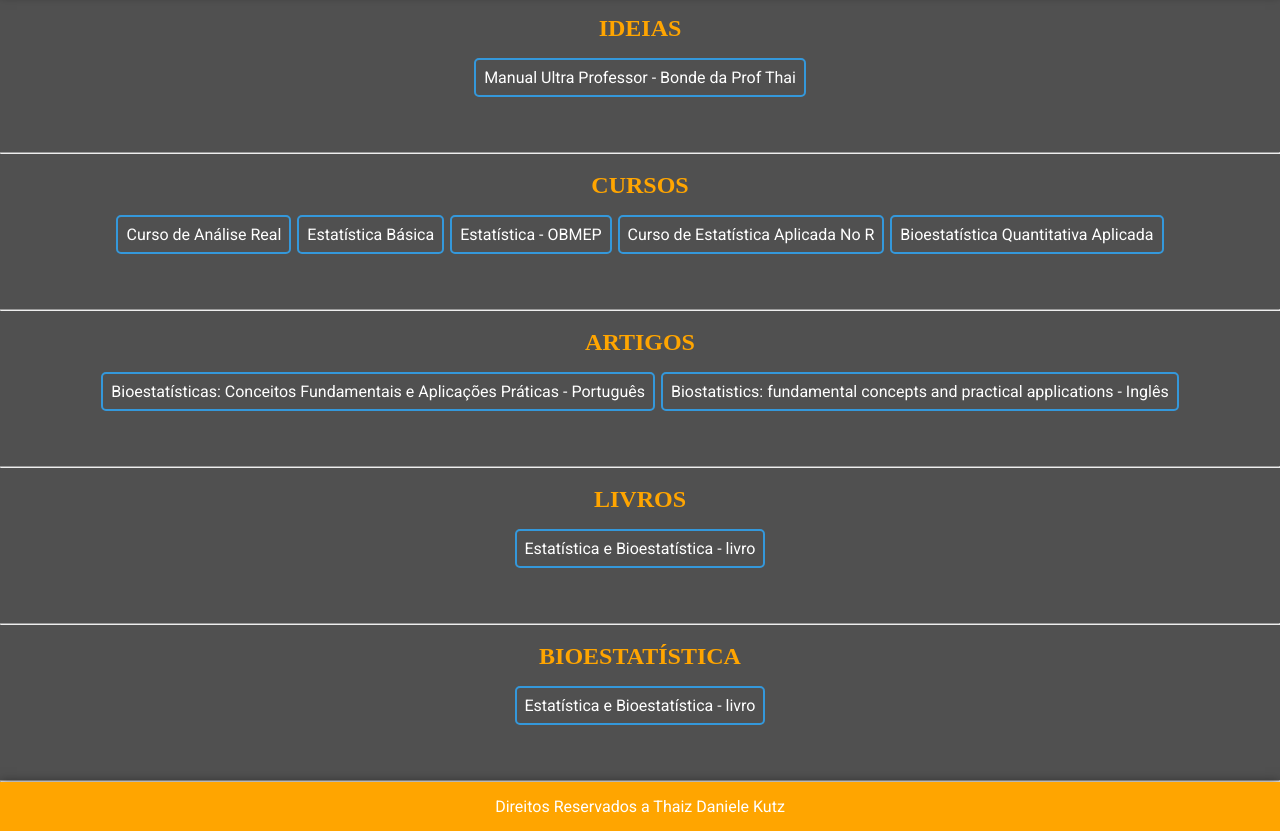
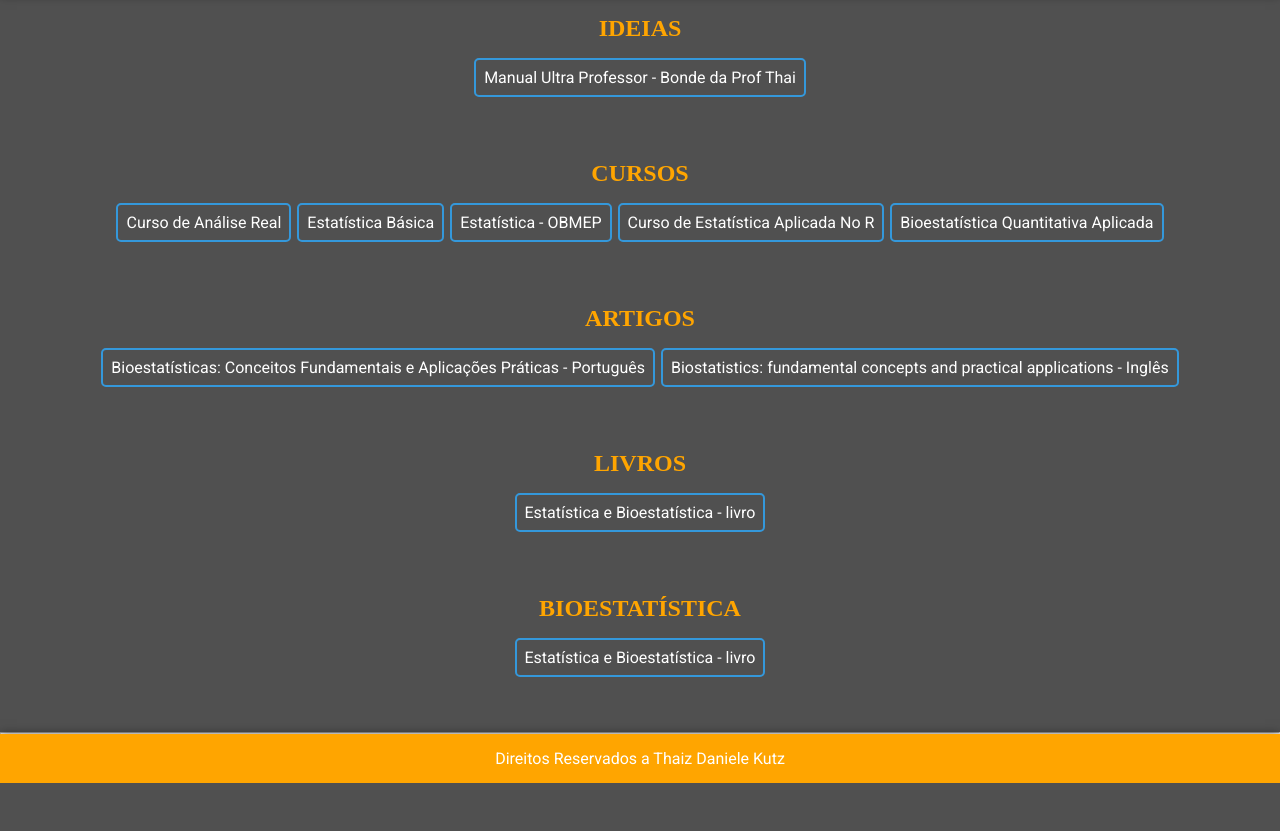
Before and after one commit to thaizdanielekutz/estudo-cratas, a plain HTML site: page index.html in a window 1280 px wide. Shown: the part 92-923 px from the top of the page. After the commit the page ends 875 px from the top, so only its background shows below. Drawn offline with Linux system fonts and the light colour scheme; a web font is replaced by a local one.

Commit message:
ajuste de código

```diff
--- a/index.html
+++ b/index.html
@@ -16,7 +16,7 @@
         >Manual Ultra Professor - Bonde da Prof Thai</a
       >
     </nav>
-    <hr />
+
     <h2>Cursos</h2>
     <nav>
       <a
@@ -41,7 +41,7 @@
         >Bioestatística Quantitativa Aplicada</a
       >
     </nav>
-    <hr />
+
     <h2>Artigos</h2>
     <nav>
       <a
@@ -55,7 +55,7 @@
         Inglês</a
       >
     </nav>
-    <hr />
+
     <h2>Livros</h2>
     <nav>
       <a
@@ -63,7 +63,7 @@
         >Estatística e Bioestatística - livro</a
       >
     </nav>
-    <hr />
+
     <h2>Bioestatística</h2>
     <nav>
       <a
```
